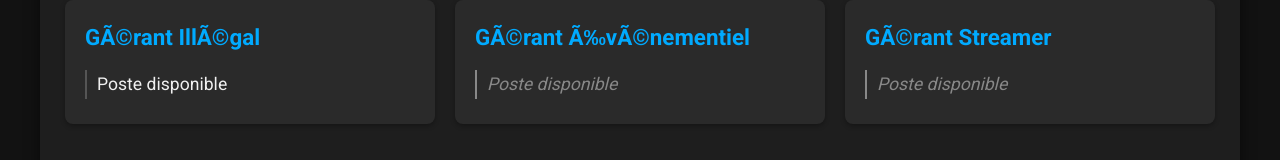
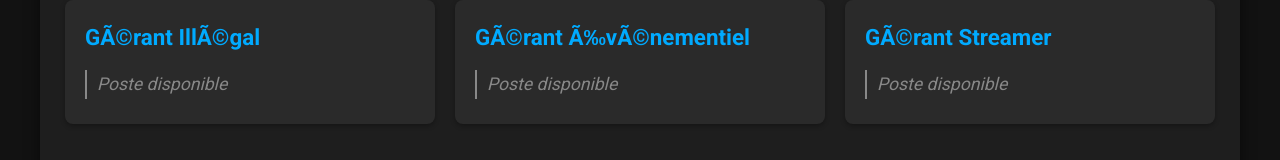
Before and after one commit to Princelion33/blackwallfa, a plain HTML site: page index.html in a window 1280 px wide. Shown: the part 704-864 px from the top of the page. Drawn offline with Linux system fonts and the light colour scheme.

Commit message:
Update index.html

```diff
--- a/index.html
+++ b/index.html
@@ -59,7 +59,7 @@
             <div class="card">
                 <h3>Gérant Illégal</h3>
                 <ul>
-                    <li>Poste disponible</li>
+                    <li class="disponible">Poste disponible</li>
                 </ul>
             </div>
             <div class="card">
```
